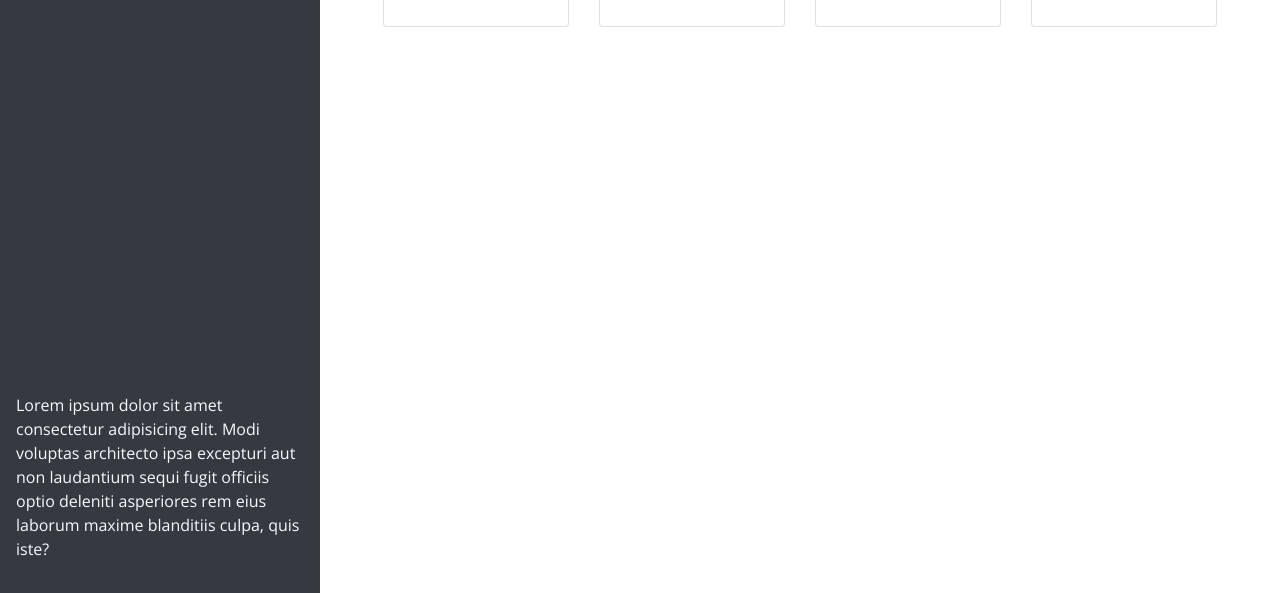
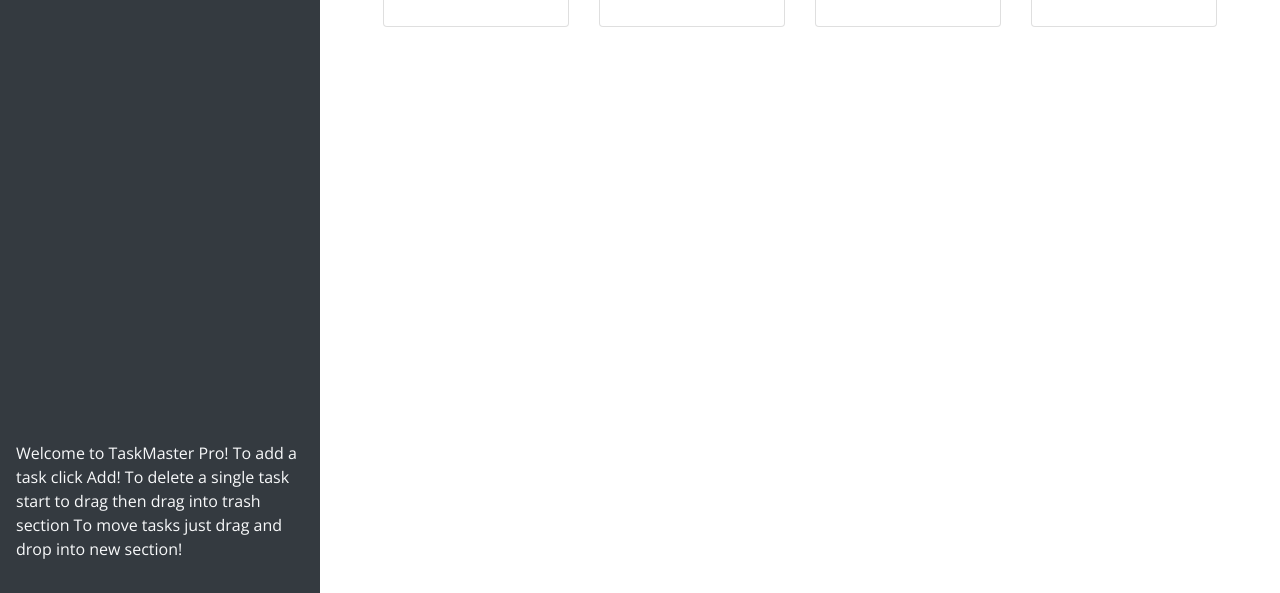
Before and after one commit to dylan-fair/Taskmaster-pro, a plain HTML site: page index.html in a window 1280 px wide. Shown: the part 207-800 px from the top of the page. Drawn offline with nearby package versions, Linux system fonts and the light colour scheme; a web font is replaced by a local one.

Commit message:
added ux enhancements

```diff
--- a/index.html
+++ b/index.html
@@ -29,10 +29,9 @@
         </div>
       </div>
       <span class="oi oi-task display-1 text-center md-2 d-none d-lg-block mt-auto"></span>
-      <p class="d-none d-lg-block">Lorem ipsum dolor sit amet consectetur adipisicing elit. Modi voluptas
-        architecto ipsa
-        excepturi aut non laudantium sequi fugit officiis optio deleniti asperiores rem eius laborum maxime blanditiis
-        culpa, quis iste?</p>
+      <p class="d-none d-lg-block">Welcome to TaskMaster Pro! To add a task click Add! To delete a single task start to drag then drag into trash section
+        To move tasks just drag and drop into new section!
+      </p>
     </header>
     <main class="col-12 col-lg-9 d-flex flex-column">
       <div class="m-5 row justify-content-around">
```
